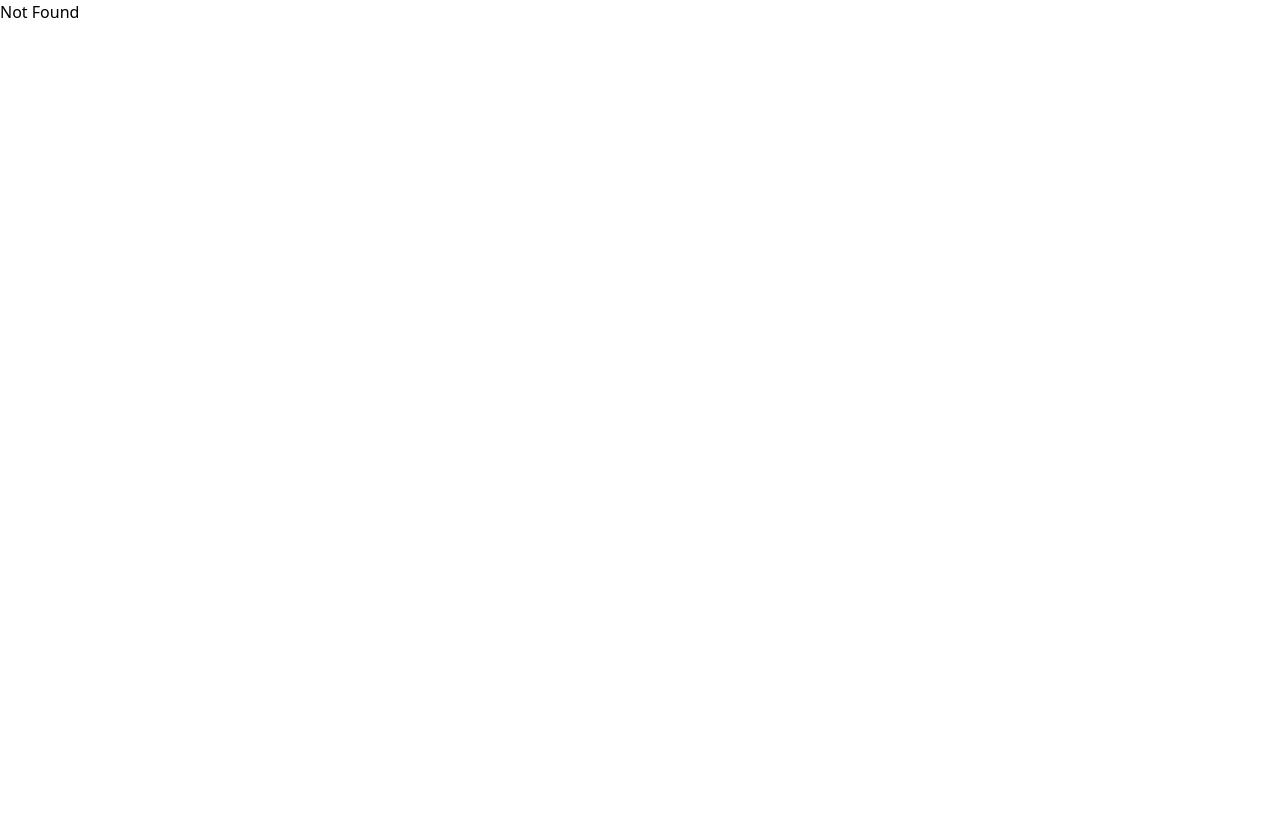
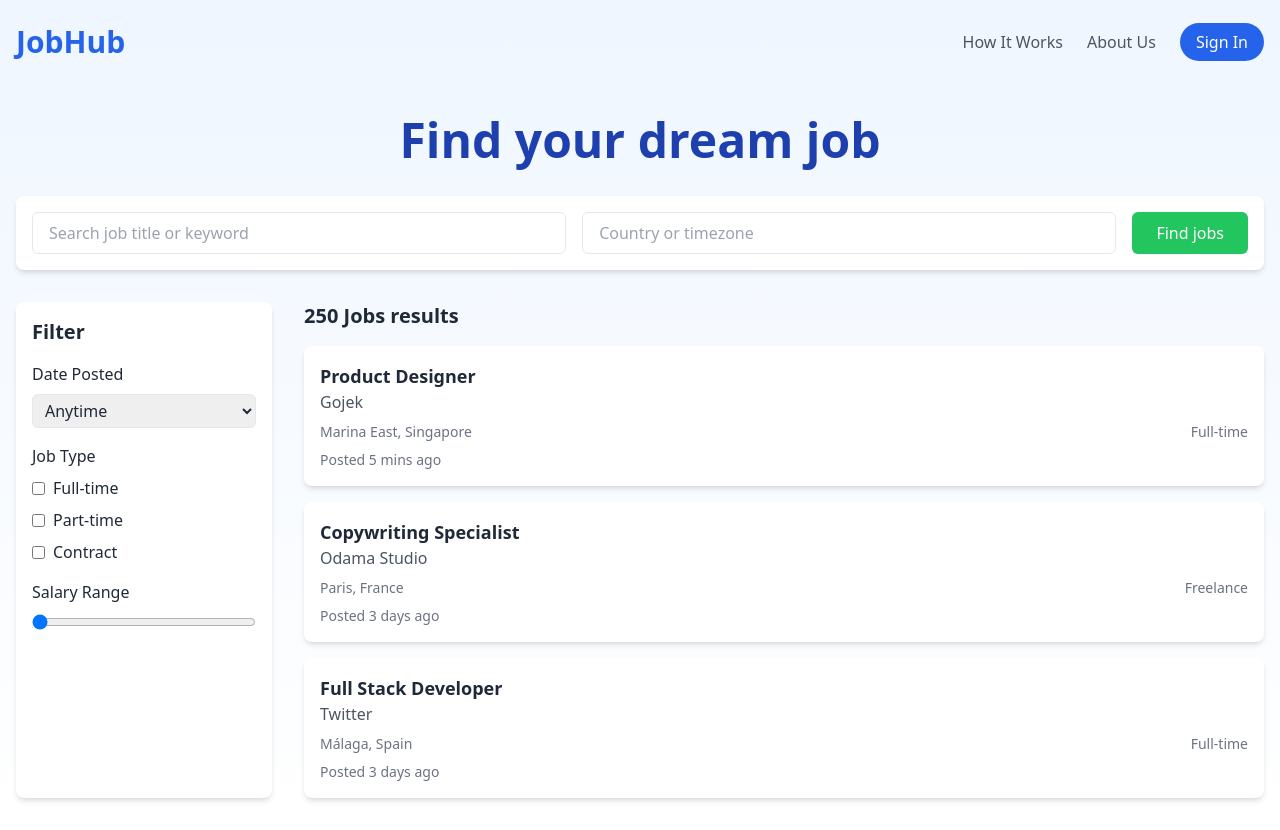
Before and after one commit to sital002/job-portal, a React (Vite) app in the folder apps/app/: page /jobs in a window 1280 px wide. Before the commit the page ends 800 px from the top, so only its background shows below. Built offline with nearby package versions, Linux system fonts and the light colour scheme.

Commit message:
template for jobs and 404 page added

```diff
--- a/apps/app/src/App.tsx
+++ b/apps/app/src/App.tsx
@@ -3,6 +3,8 @@ import LandingPage from "./pages/landing-page";
 import Layout from "./components/Layout";
 import Login from "./pages/login";
 import SignUp from "./pages/signup";
+import JobPage from "./pages/jobs-page/Jobs-page";
+import Custom404 from "./pages/custom404page/404-error";
 function App() {
   return (
     <>
@@ -11,8 +13,9 @@ function App() {
           <Route index element={<LandingPage />} />
           <Route path="login" element={<Login />} />
           <Route path="signup" element={<SignUp />} />
+          <Route path="jobs" element={<JobPage />} />
         </Route>
-        <Route path="*" element={<h1>Not Found</h1>} />
+        <Route path="*" element={<Custom404 />} />
       </Routes>
     </>
   );
--- /dev/null
+++ b/apps/app/src/components/filter-sidebar/filter-sidebar.tsx
@@ -0,0 +1,49 @@
+import React from 'react';
+import { motion } from 'framer-motion';
+
+const FilterSidebar: React.FC = () => {
+  return (
+    <motion.aside
+      initial={{ opacity: 0, x: -50 }}
+      animate={{ opacity: 1, x: 0 }}
+      transition={{ duration: 0.5 }}
+      className="w-full md:w-64 bg-white rounded-lg shadow-md p-4"
+    >
+      <h2 className="text-xl font-semibold mb-4">Filter</h2>
+      <div className="space-y-4">
+        <div>
+          <h3 className="font-medium mb-2">Date Posted</h3>
+          <select className="w-full px-2 py-1 border rounded-md">
+            <option>Anytime</option>
+            <option>Past 24 hours</option>
+            <option>Past week</option>
+            <option>Past month</option>
+          </select>
+        </div>
+        <div>
+          <h3 className="font-medium mb-2">Job Type</h3>
+          <div className="space-y-2">
+            <label className="flex items-center">
+              <input type="checkbox" className="mr-2" />
+              Full-time
+            </label>
+            <label className="flex items-center">
+              <input type="checkbox" className="mr-2" />
+              Part-time
+            </label>
+            <label className="flex items-center">
+              <input type="checkbox" className="mr-2" />
+              Contract
+            </label>
+          </div>
+        </div>
+        <div>
+          <h3 className="font-medium mb-2">Salary Range</h3>
+          <input type="range" className="w-full" min="0" max="100000" step="1000" />
+        </div>
+      </div>
+    </motion.aside>
+  );
+};
+
+export default FilterSidebar;
--- /dev/null
+++ b/apps/app/src/components/header/header.tsx
@@ -0,0 +1,48 @@
+import React from "react";
+import { NavLink } from "react-router-dom";
+import { motion } from "framer-motion";
+
+const Header: React.FC = () => {
+  return (
+    <header className="container mx-auto px-4 py-6">
+      <nav className="flex items-center justify-between">
+        <motion.div
+          initial={{ opacity: 0, x: -20 }}
+          animate={{ opacity: 1, x: 0 }}
+          transition={{ duration: 0.5 }}
+        >
+          <h1 className="text-3xl font-bold text-blue-600">
+            <NavLink to={"/"}>JobHub</NavLink>
+          </h1>
+        </motion.div>
+        <motion.div
+          initial={{ opacity: 0, x: 20 }}
+          animate={{ opacity: 1, x: 0 }}
+          transition={{ duration: 0.5 }}
+          className="space-x-6"
+        >
+          <NavLink
+            to={"/how"}
+            className="text-gray-600 hover:text-blue-600 transition duration-300"
+          >
+            How It Works
+          </NavLink>
+          <NavLink
+            to={"/about"}
+            className="text-gray-600 hover:text-blue-600 transition duration-300"
+          >
+            About Us
+          </NavLink>
+          <NavLink
+            to={"/login"}
+            className="bg-blue-600 text-white px-4 py-2 rounded-full hover:bg-blue-700 transition duration-300"
+          >
+            Sign In
+          </NavLink>
+        </motion.div>
+      </nav>
+    </header>
+  );
+};
+
+export default Header;
--- /dev/null
+++ b/apps/app/src/components/job-list/job-list.tsx
@@ -0,0 +1,67 @@
+import React from "react";
+import { motion } from "framer-motion";
+
+interface Job {
+  id: number;
+  title: string;
+  company: string;
+  location: string;
+  type: string;
+  postedAt: string;
+}
+
+const jobs: Job[] = [
+  {
+    id: 1,
+    title: "Product Designer",
+    company: "Gojek",
+    location: "Marina East, Singapore",
+    type: "Full-time",
+    postedAt: "5 mins ago",
+  },
+  {
+    id: 2,
+    title: "Copywriting Specialist",
+    company: "Odama Studio",
+    location: "Paris, France",
+    type: "Freelance",
+    postedAt: "3 days ago",
+  },
+  {
+    id: 3,
+    title: "Full Stack Developer",
+    company: "Twitter",
+    location: "Málaga, Spain",
+    type: "Full-time",
+    postedAt: "3 days ago",
+  },
+];
+
+const JobList: React.FC = () => {
+  return (
+    <div className="flex-grow">
+      <h2 className="text-xl font-semibold mb-4">250 Jobs results</h2>
+      <div className="space-y-4">
+        {jobs.map((job, index) => (
+          <motion.div
+            key={job.id}
+            initial={{ opacity: 0, y: 50 }}
+            animate={{ opacity: 1, y: 0 }}
+            transition={{ duration: 0.5, delay: index * 0.1 }}
+            className="bg-white rounded-lg shadow-md p-4"
+          >
+            <h3 className="text-lg font-semibold">{job.title}</h3>
+            <p className="text-gray-600">{job.company}</p>
+            <div className="flex justify-between mt-2">
+              <span className="text-sm text-gray-500">{job.location}</span>
+              <span className="text-sm text-gray-500">{job.type}</span>
+            </div>
+            <p className="text-sm text-gray-500 mt-2">Posted {job.postedAt}</p>
+          </motion.div>
+        ))}
+      </div>
+    </div>
+  );
+};
+
+export default JobList;
--- /dev/null
+++ b/apps/app/src/components/search-bar/search-bar.tsx
@@ -0,0 +1,34 @@
+import React from 'react';
+import { motion } from 'framer-motion';
+
+const SearchBar: React.FC = () => {
+  return (
+    <motion.div
+      initial={{ opacity: 0, y: 50 }}
+      animate={{ opacity: 1, y: 0 }}
+      transition={{ duration: 0.5 }}
+      className="bg-white rounded-lg shadow-md p-4"
+    >
+      <form className="flex flex-col md:flex-row gap-4">
+        <input
+          type="text"
+          placeholder="Search job title or keyword"
+          className="flex-grow px-4 py-2 border rounded-md focus:outline-none focus:ring-2 focus:ring-green-500"
+        />
+        <input
+          type="text"
+          placeholder="Country or timezone"
+          className="flex-grow px-4 py-2 border rounded-md focus:outline-none focus:ring-2 focus:ring-green-500"
+        />
+        <button
+          type="submit"
+          className="bg-green-500 text-white px-6 py-2 rounded-md hover:bg-green-600 transition-colors"
+        >
+          Find jobs
+        </button>
+      </form>
+    </motion.div>
+  );
+};
+
+export default SearchBar;
--- /dev/null
+++ b/apps/app/src/pages/custom404page/404-error.tsx
@@ -0,0 +1,47 @@
+import { motion } from "framer-motion";
+import { Link } from "react-router-dom";
+
+export default function Custom404() {
+  return (
+    <div className="min-h-screen bg-white flex flex-col lg:flex-row items-center justify-center p-4 lg:p-8">
+      <motion.div
+        className="lg:w-1/2 lg:pr-8"
+        initial={{ opacity: 0, x: -50 }}
+        animate={{ opacity: 1, x: 0 }}
+        transition={{ duration: 0.5 }}
+      >
+        <h1 className="text-6xl lg:text-8xl font-bold text-gray-900 mb-4">
+          Oops!
+        </h1>
+        <h2 className="text-4xl lg:text-6xl font-bold text-gray-900 mb-4">
+          Page not found.
+        </h2>
+        <p className="text-xl text-gray-600 mb-8">
+          The page you're looking for doesn't exist or has been moved. Let's get
+          you back on track.
+        </p>
+        <Link to="/">
+          <motion.button
+            className="bg-gray-900 text-white px-6 py-3 rounded-md text-lg font-semibold hover:bg-gray-800 transition-colors duration-300"
+            whileHover={{ scale: 1.05 }}
+            whileTap={{ scale: 0.95 }}
+          >
+            Go to Homepage
+          </motion.button>
+        </Link>
+      </motion.div>
+      <motion.div
+        className="lg:w-1/2 mt-8 lg:mt-0"
+        initial={{ opacity: 0, x: 50 }}
+        animate={{ opacity: 1, x: 0 }}
+        transition={{ duration: 0.5, delay: 0.2 }}
+      >
+        <img
+          src="assets/404pic.png"
+          alt="404 Error - Robot looking confused"
+          className="w-full h-2/5 rounded-lg shadow-lg object-cover"
+        />
+      </motion.div>
+    </div>
+  );
+}
--- /dev/null
+++ b/apps/app/src/pages/jobs-page/Jobs-page.tsx
@@ -0,0 +1,31 @@
+import React from "react";
+import Header from "../../components/header/header";
+import SearchBar from "../../components/search-bar/search-bar";
+import JobList from "../../components/job-list/job-list";
+import FilterSidebar from "../../components/filter-sidebar/filter-sidebar";
+import { motion } from "framer-motion";
+
+const JobPage: React.FC = () => {
+  return (
+    <div className="min-h-screen bg-gradient-to-b from-blue-50 to-white text-gray-800">
+      <Header />
+      <main className="container mx-auto px-4 py-8">
+        <motion.h1
+          initial={{ opacity: 0, y: -50 }}
+          animate={{ opacity: 1, y: 0 }}
+          transition={{ duration: 0.5 }}
+          className="text-5xl  font-bold mb-8 text-center text-blue-800"
+        >
+          Find your dream job
+        </motion.h1>
+        <SearchBar />
+        <div className="flex flex-col md:flex-row gap-8 mt-8">
+          <FilterSidebar />
+          <JobList />
+        </div>
+      </main>
+    </div>
+  );
+};
+
+export default JobPage;
--- a/apps/app/src/pages/landing-page.tsx
+++ b/apps/app/src/pages/landing-page.tsx
@@ -1,46 +1,12 @@
-import { useState } from "react";
+import { Link } from "react-router-dom";
 import { motion } from "framer-motion";
 import { Briefcase, Users, TrendingUp, Search, PlusCircle } from "lucide-react";
-import { NavLink } from "react-router-dom";
+
+import Header from "../components/header/header";
 export default function LandingPage() {
   return (
     <div className="min-h-screen bg-gradient-to-b from-blue-50 to-white text-gray-800">
-      <header className="container mx-auto px-4 py-6">
-        <nav className="flex items-center justify-between">
-          <motion.div
-            initial={{ opacity: 0, x: -20 }}
-            animate={{ opacity: 1, x: 0 }}
-            transition={{ duration: 0.5 }}
-          >
-            <h1 className="text-3xl font-bold text-blue-600">JobHub</h1>
-          </motion.div>
-          <motion.div
-            initial={{ opacity: 0, x: 20 }}
-            animate={{ opacity: 1, x: 0 }}
-            transition={{ duration: 0.5 }}
-            className="space-x-6"
-          >
-            <a
-              href="#"
-              className="text-gray-600 hover:text-blue-600 transition duration-300"
-            >
-              How It Works
-            </a>
-            <a
-              href="#"
-              className="text-gray-600 hover:text-blue-600 transition duration-300"
-            >
-              About Us
-            </a>
-            <NavLink
-              to={"/login"}
-              className="bg-blue-600 text-white px-4 py-2 rounded-full hover:bg-blue-700 transition duration-300"
-            >
-              Sign In
-            </NavLink>
-          </motion.div>
-        </nav>
-      </header>
+      <Header />
 
       <main className="container mx-auto px-4 py-12">
         <motion.section
@@ -63,7 +29,9 @@ export default function LandingPage() {
               whileTap={{ scale: 0.95 }}
             >
               <Search className="w-5 h-5" />
-              <span>Find Jobs</span>
+              <span>
+                <Link to="/jobs"> Find Jobs</Link>
+              </span>
             </motion.a>
             <motion.a
               href="#"
```
Also changed, not shown: apps/app/src/assets/404pic.png (added), 1 other file (tests, documents, lock files or other folders).
